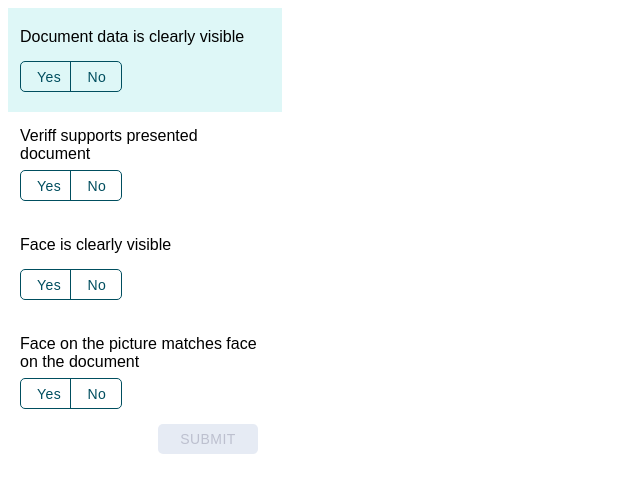
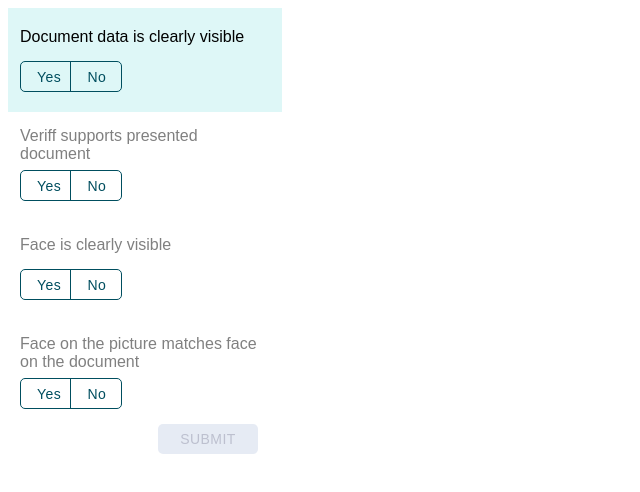
Before and after one commit to elentingas/verification-checks, a React (Create React App) app: page / in a window 1280 px wide. Shown: the top 492 px of the page, without its empty margins (0-640 px from the left). Built offline with nearby package versions, Linux system fonts and the light colour scheme.

Commit message:
final changes

```diff
--- a/src/UIKit/Text/index.tsx
+++ b/src/UIKit/Text/index.tsx
@@ -3,7 +3,8 @@ import "./styles.css";
 
 export const textTypes = {
   REGULAR: "Text-regular",
-  SELECTED: "Text-selected",
+  ERROR: "Text-error",
+  INACTIVE: "Text-inactive",
 };
 
 interface TextProps {
--- a/src/UIKit/Text/styles.css
+++ b/src/UIKit/Text/styles.css
@@ -2,7 +2,11 @@
   color: black;
 }
 
-.Text-selected {
+.Text-error {
   color: crimson;
   font-size: 14px;
 }
+
+.Text-inactive {
+  color: gray;
+}
--- a/src/UIKit/VerificationCard/index.tsx
+++ b/src/UIKit/VerificationCard/index.tsx
@@ -1,6 +1,6 @@
 import React from "react";
 import Button, { buttonTypes } from "UIKit/Button";
-import Text from "UIKit/Text";
+import Text, { textTypes } from "UIKit/Text";
 import ButtonPair from "UIKit/ButtonPair";
 import translations from "./../../assets/dictionaries/en";
 import { Answer } from "../../models/VerificationManipulationData";
@@ -33,7 +33,9 @@ const VerificationCardProps: React.FunctionComponent<VerificationCardProps> = ({
       onMouseEnter={() => setHovered(index)}
       onMouseLeave={() => setHovered(undefined)}
     >
-      <Text>{description}</Text>
+      <Text type={active ? textTypes.REGULAR : textTypes.INACTIVE}>
+        {description}
+      </Text>
       <ButtonPair
         left={
           <Button
--- a/src/UIKit/VerificationCard/styles.css
+++ b/src/UIKit/VerificationCard/styles.css
@@ -9,6 +9,10 @@
 }
 
 .VerificationCard:hover,
+.VerificationCard:focus {
+  background-color: var(--background-color);
+}
+
 .VerificationCard.active {
   background-color: var(--highlight-color);
 }
--- a/src/styles.css
+++ b/src/styles.css
@@ -7,4 +7,5 @@
 
   --primary-color: #004e5f;
   --highlight-color: #def7f7;
+  --background-color: #bdc0cf;
 }
--- a/src/utils/Condition/index.tsx
+++ b/src/utils/Condition/index.tsx
@@ -23,7 +23,7 @@ const Condition: React.FunctionComponent<Props> = ({
     negative || (
       <div className="Condition">
         {showError && (
-          <Text type={textTypes.SELECTED}>{translations.errorText}</Text>
+          <Text type={textTypes.ERROR}>{translations.errorText}</Text>
         )}
         <ReactLoading type={"spinningBubbles"} color={LOADER_COLOR} />
       </div>
```
